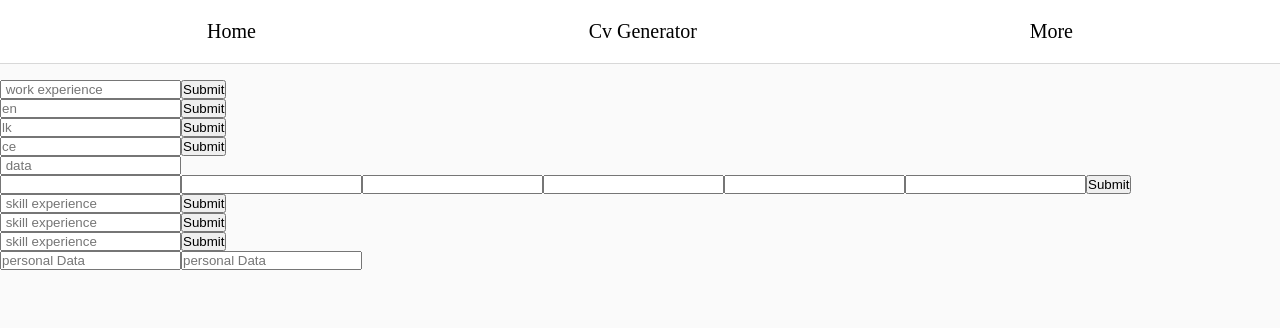
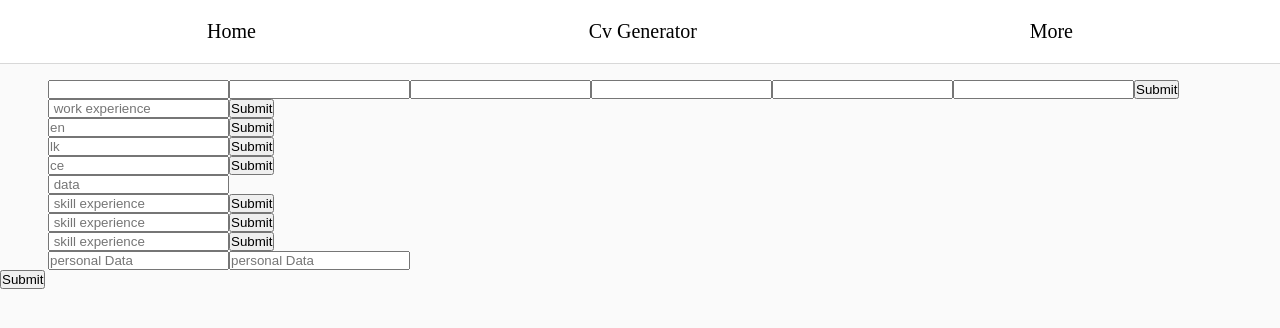
Before and after one commit to luckmer/cv-generator, a React (Create React App) app: page /edit in a window 1280 px wide. Shown: the top 328 px of the page. Built offline with nearby package versions, Linux system fonts and the light colour scheme.

Commit message:
context panel

```diff
--- a/src/page/Context.jsx
+++ b/src/page/Context.jsx
@@ -1,7 +1,6 @@
-import React from "react";
-import Skills from "../components/forms/Skills";
-import Experience from "../components/forms/Experience";
-import BasicData from "../components/forms/BasicData";
+import React, { useContext } from "react";
+import Index from "../components/forms/index";
+import { StoreContext } from "../store/index";
 
 import styled from "styled-components";
 
@@ -9,12 +8,23 @@ const Container = styled.div`
     padding: 10vh 0 0 0;
 `;
 
-function Context({ match }) {
+function Context() {
+    const {
+        editTask,
+        DATAUPDATE: [editData],
+        PROPSDATA: [prop],
+    } = useContext(StoreContext);
+    const { basicData, experienceData, skillsData } = editData;
+    const { PropsData } = prop;
+    const id = PropsData;
+    const handleSubmit = () => {
+        editTask(id, basicData, experienceData, skillsData);
+    };
+
     return (
         <Container>
-            <Experience match={match} />
-            <BasicData match={match} />
-            <Skills match={match} />
+            <Index />
+            <button onClick={handleSubmit}>Submit</button>
         </Container>
     );
 }
```
